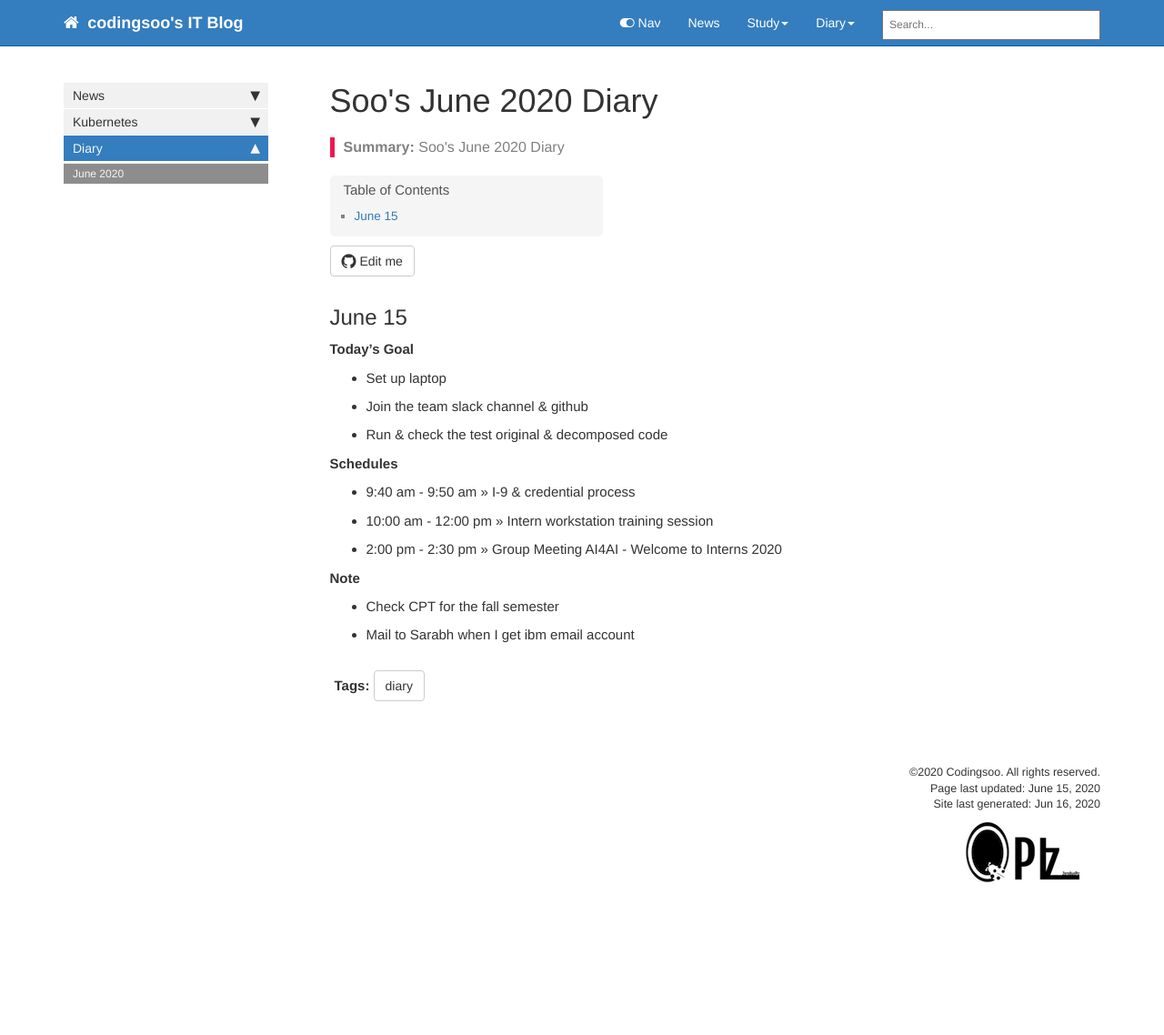
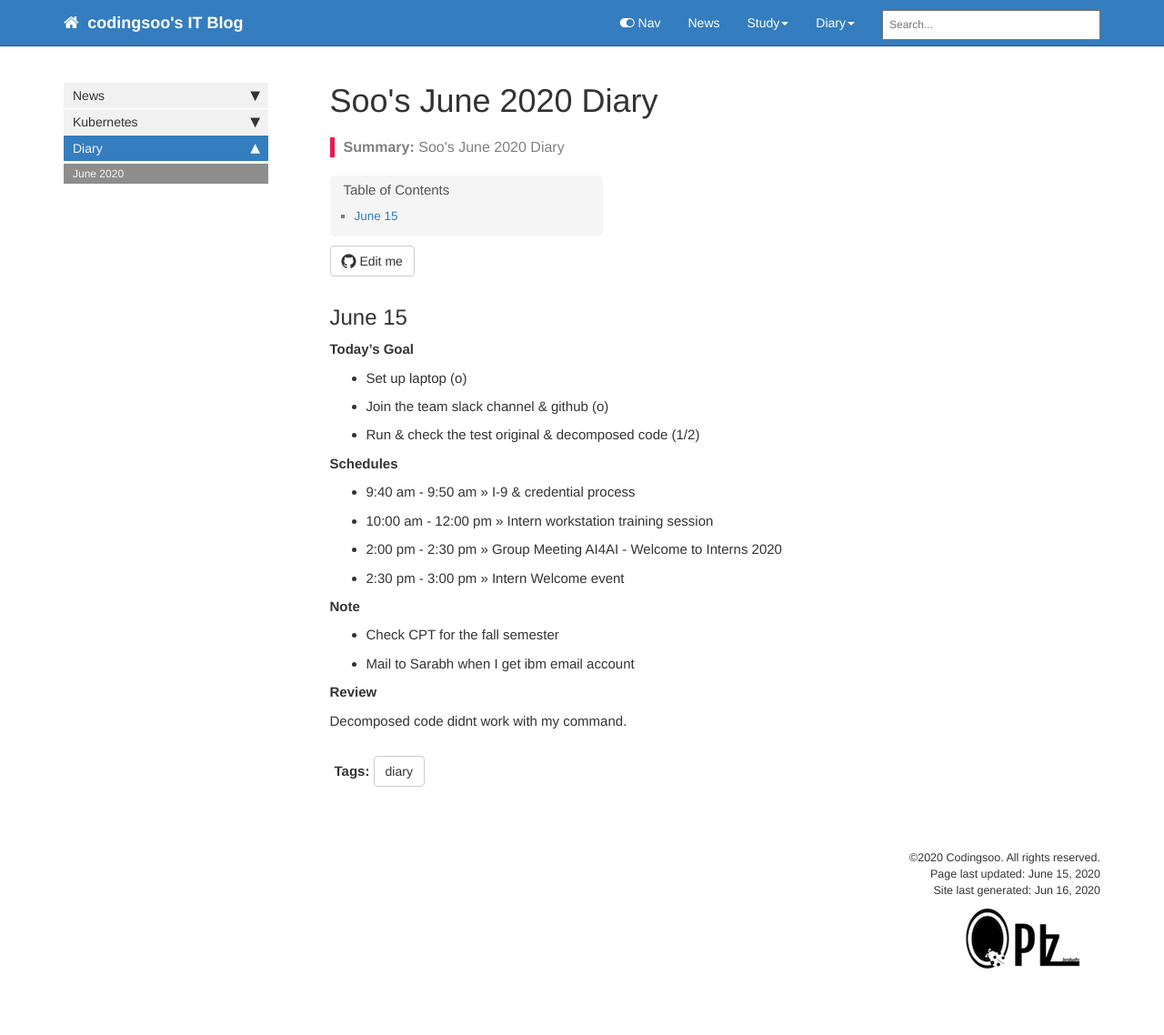
Before and after one commit to codingsoo/codingsoo.github.io1, a Jekyll site: the page built from pages/diary/june-2020.md, in a window 1280 px wide. Shown: the whole page at 91% size. Built offline with Jekyll 4.4.1, drawn with Linux system fonts in a browser that asks for light colours; nearby versions of some CDN libraries; comment, search, counter and statistics services are not loaded; before the commit the page ends 1043 px from its top, so only the background shows below that.

Commit message:
add result june 15

```diff
--- a/pages/diary/june-2020.md
+++ b/pages/diary/june-2020.md
@@ -13,17 +13,22 @@ folder: diary
 
 **Today's Goal**
 
-- Set up laptop
-- Join the team slack channel & github
-- Run & check the test original & decomposed code
+- Set up laptop (o)
+- Join the team slack channel & github (o)
+- Run & check the test original & decomposed code (1/2)
 
 **Schedules**
 
 - 9:40 am - 9:50 am >> I-9 & credential process
 - 10:00 am - 12:00 pm >> Intern workstation training session
 - 2:00 pm - 2:30 pm >> Group Meeting AI4AI - Welcome to Interns 2020
+- 2:30 pm - 3:00 pm >> Intern Welcome event
 
 **Note**
 
 - Check CPT for the fall semester
 - Mail to Sarabh when I get ibm email account
+
+**Review**
+
+Decomposed code didnt work with my command.
```
